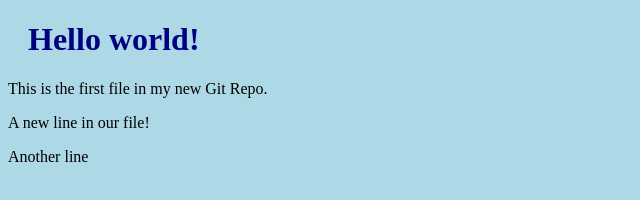
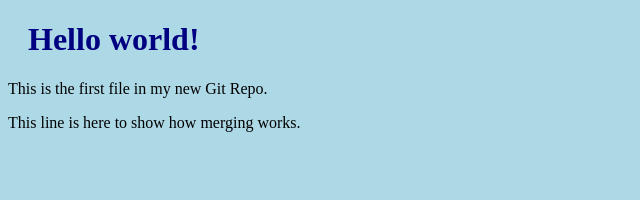
Before and after one commit to cryptotiger/sample, a plain HTML site: page index.html in a window 1280 px wide. Shown: the whole page, without its empty margins (0-640 px from the left). Drawn offline with Linux system fonts and the light colour scheme.

Commit message:
updated index.html with emergency fix

```diff
--- a/index.html
+++ b/index.html
@@ -8,8 +8,7 @@
 
 <h1>Hello world!</h1>
 <p>This is the first file in my new Git Repo.</p>
-<p>A new line in our file!</p>
-<p> Another line </p>
+<p>This line is here to show how merging works.</p>
 
 </body>
 </html>
```
